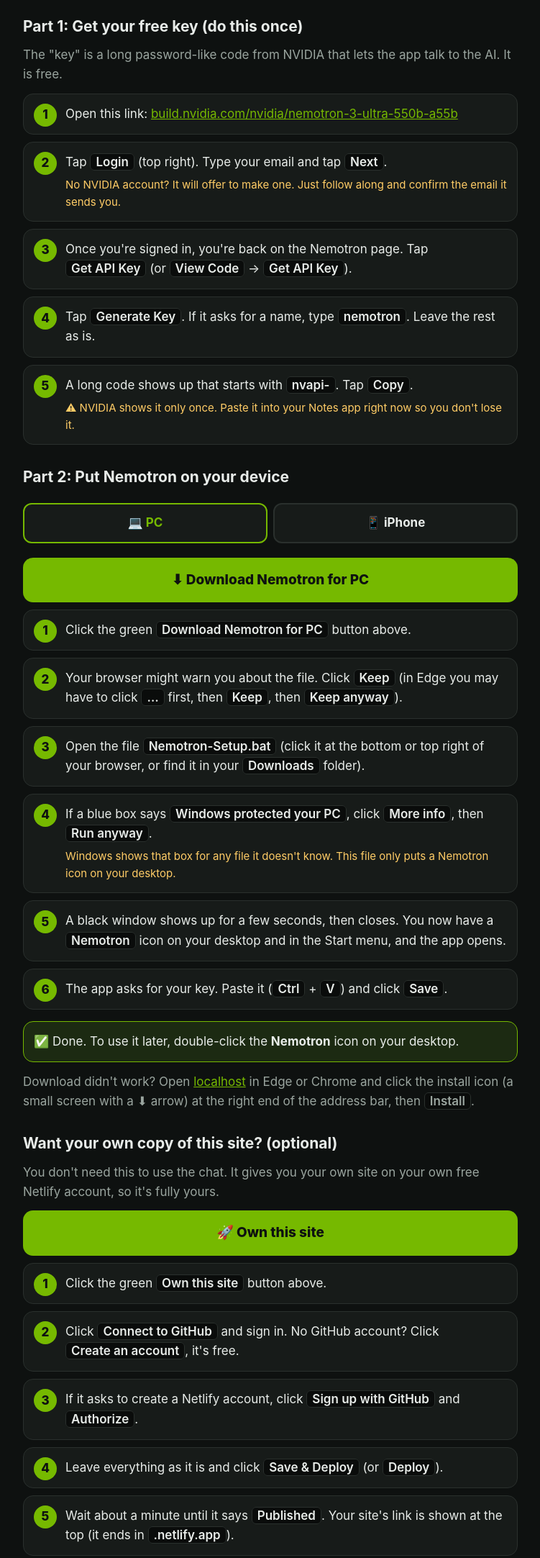
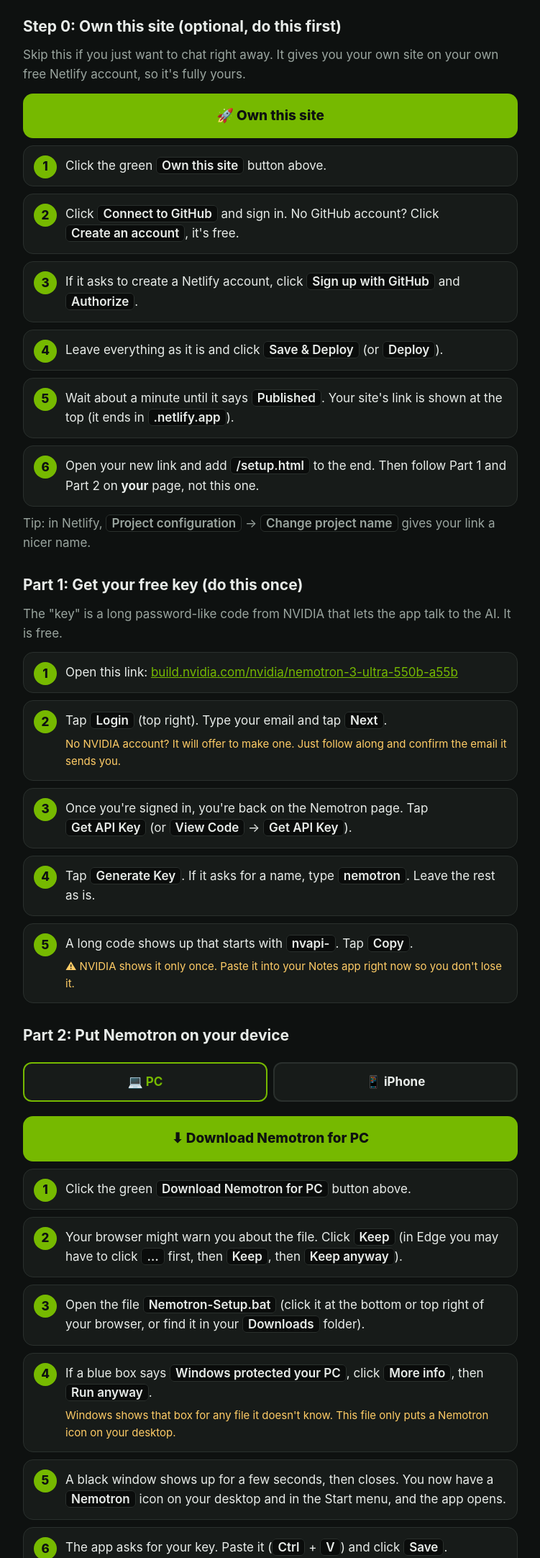
Before and after one commit to ZXVenom278/nemotron-chat, a plain HTML site: page public/setup.html in a window 1280 px wide. Shown: the part 240-2405 px from the top of the page at 72% size, without its empty margins (264-1015 px from the left). Drawn offline with Linux system fonts and the light colour scheme.

Commit message:
Put Own this site first in setup guide
Co-Authored-By: Claude Opus 5.5 <noreply@anthropic.com>

```diff
--- a/public/setup.html
+++ b/public/setup.html
@@ -36,6 +36,19 @@ a{color:var(--accent)}
 <p class="lead">A free AI chat (NVIDIA Nemotron 3 Ultra). Takes about 5 minutes. Follow the steps in order.</p>
 
 <div class="done" style="margin:0 0 8px">🔒 <b>Private:</b> your chats and your key are saved only on your own device. The person who made this site cannot see them.</div>
+
+<h2>Step 0: Own this site (optional, do this first)</h2>
+<p class="lead" style="margin:0 0 12px">Skip this if you just want to chat right away. It gives you your own site on your own free Netlify account, so it's fully yours.</p>
+<a class="big" href="https://app.netlify.com/start/deploy?repository=https://github.com/ZXVenom278/nemotron-chat" target="_blank">🚀 Own this site</a>
+<ol>
+  <li>Click the green <b class="k">Own this site</b> button above.</li>
+  <li>Click <b class="k">Connect to GitHub</b> and sign in. No GitHub account? Click <b class="k">Create an account</b>, it's free.</li>
+  <li>If it asks to create a Netlify account, click <b class="k">Sign up with GitHub</b> and <b class="k">Authorize</b>.</li>
+  <li>Leave everything as it is and click <b class="k">Save &amp; Deploy</b> (or <b class="k">Deploy</b>).</li>
+  <li>Wait about a minute until it says <b class="k">Published</b>. Your site's link is shown at the top (it ends in <b class="k">.netlify.app</b>).</li>
+  <li>Open your new link and add <b class="k">/setup.html</b> to the end. Then follow Part 1 and Part 2 on <b>your</b> page, not this one.</li>
+</ol>
+<p class="lead">Tip: in Netlify, <b class="k">Project configuration</b> → <b class="k">Change project name</b> gives your link a nicer name.</p>
 
 <h2>Part 1: Get your free key (do this once)</h2>
 <p class="lead" style="margin:0 0 12px">The "key" is a long password-like code from NVIDIA that lets the app talk to the AI. It is free.</p>
@@ -82,19 +95,6 @@ a{color:var(--accent)}
   <div class="done">✅ Done. To use it later, just tap the <b>Nemotron</b> icon.</div>
 </section>
 
-<h2>Want your own copy of this site? (optional)</h2>
-<p class="lead" style="margin:0 0 12px">You don't need this to use the chat. It gives you your own site on your own free Netlify account, so it's fully yours.</p>
-<a class="big" href="https://app.netlify.com/start/deploy?repository=https://github.com/ZXVenom278/nemotron-chat" target="_blank">🚀 Own this site</a>
-<ol>
-  <li>Click the green <b class="k">Own this site</b> button above.</li>
-  <li>Click <b class="k">Connect to GitHub</b> and sign in. No GitHub account? Click <b class="k">Create an account</b>, it's free.</li>
-  <li>If it asks to create a Netlify account, click <b class="k">Sign up with GitHub</b> and <b class="k">Authorize</b>.</li>
-  <li>Leave everything as it is and click <b class="k">Save &amp; Deploy</b> (or <b class="k">Deploy</b>).</li>
-  <li>Wait about a minute until it says <b class="k">Published</b>. Your site's link is shown at the top (it ends in <b class="k">.netlify.app</b>).</li>
-  <li>Open your new link and add <b class="k">/setup.html</b> to the end. Do Part 2 from there so the app uses your site.</li>
-</ol>
-<p class="lead">Tip: in Netlify, <b class="k">Project configuration</b> → <b class="k">Change project name</b> gives your link a nicer name.</p>
-
 <h2>Using it</h2>
 <ol>
   <li>Type a message at the bottom and press <b class="k">Send</b>.</li>
```
